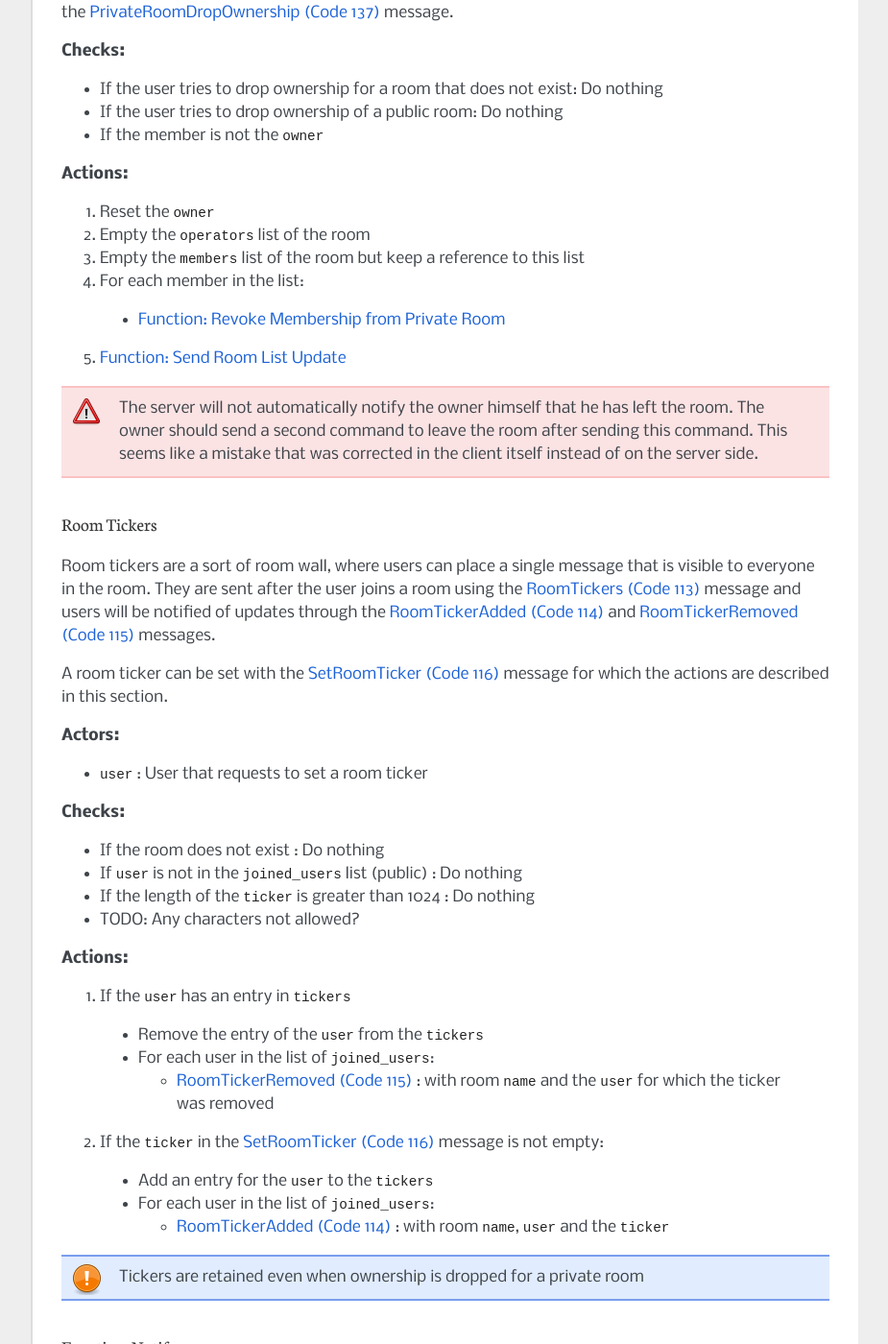
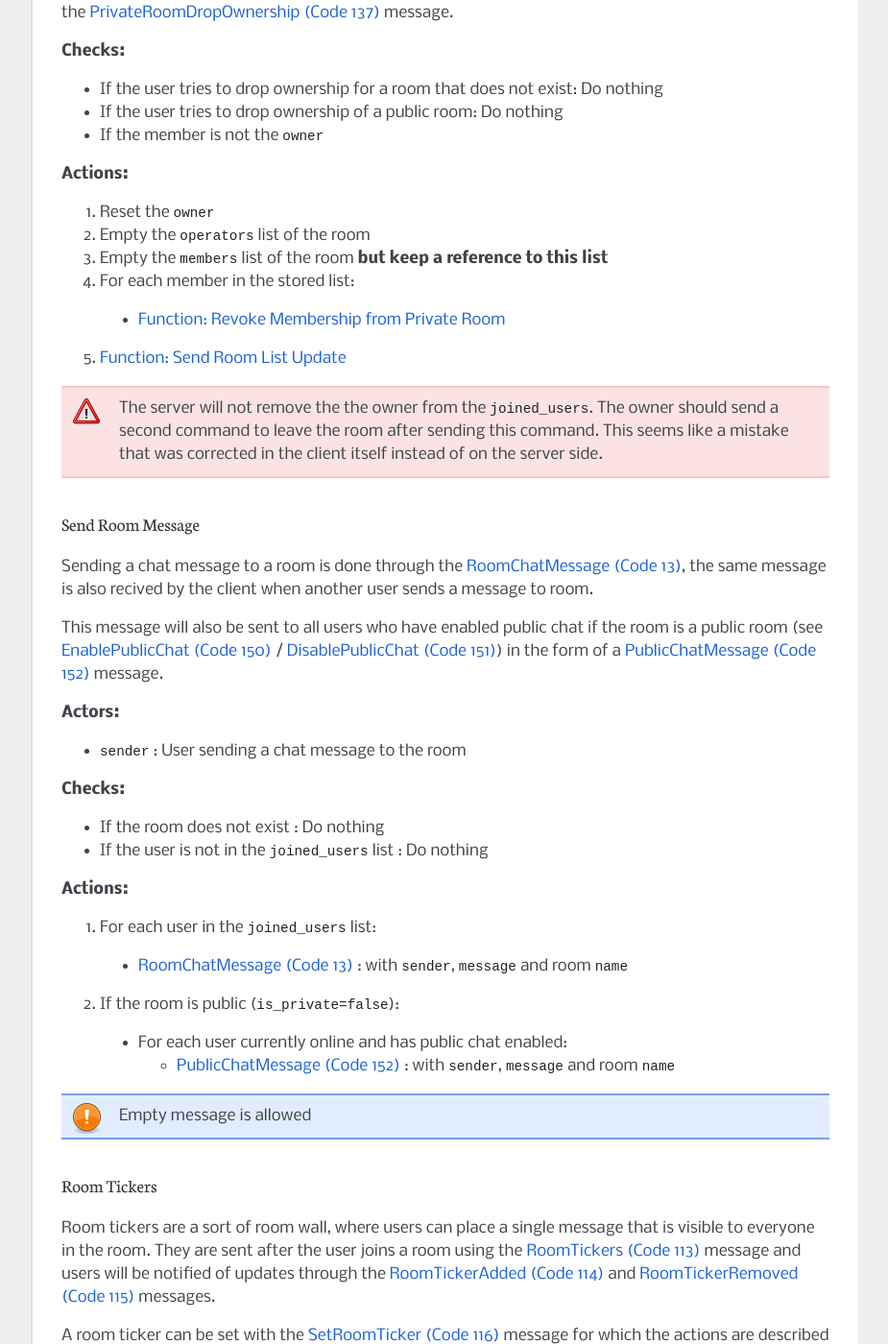
Before and after one commit to JurgenR/aioslsk, a Sphinx documentation site: the page built from docs/source/SOULSEEK.rst, in a window 1280 px wide and 1400 px high, scrolled down 18210 px. Shown: the whole window at 96% size, without its empty margins (198-1123 px from the left). Built offline with Sphinx 7.4.7, drawn with Linux system fonts in a browser that asks for light colours; some of the changed text lies outside the part shown.

Commit message:
feat: add section on room messages

```diff
--- a/docs/source/SOULSEEK.rst
+++ b/docs/source/SOULSEEK.rst
@@ -858,16 +858,47 @@ Owners can drop ownership of a private room, this will disband the private room.
 
 1. Reset the ``owner``
 2. Empty the ``operators`` list of the room
-3. Empty the ``members`` list of the room but keep a reference to this list
-4. For each member in the list:
+3. Empty the ``members`` list of the room **but keep a reference to this list**
+4. For each member in the stored list:
 
   * :ref:`function-private-room-revoke-membership`
 
 5. :ref:`function-room-list-update`
 
+.. warning::
+  The server will not remove the the owner from the ``joined_users``. The owner should send a second command to leave the room after sending this command. This seems like a mistake that was corrected in the client itself instead of on the server side.
 
-.. warning::
-  The server will not automatically notify the owner himself that he has left the room. The owner should send a second command to leave the room after sending this command. This seems like a mistake that was corrected in the client itself instead of on the server side.
+
+Send Room Message
+-----------------
+
+Sending a chat message to a room is done through the :ref:`RoomChatMessage`, the same message is also recived by the client when another user sends a message to room.
+
+This message will also be sent to all users who have enabled public chat if the room is a public room (see :ref:`EnablePublicChat` / :ref:`DisablePublicChat`) in the form of a :ref:`PublicChatMessage` message.
+
+**Actors:**
+
+* ``sender`` : User sending a chat message to the room
+
+**Checks:**
+
+* If the room does not exist : Do nothing
+* If the user is not in the ``joined_users`` list : Do nothing
+
+**Actions:**
+
+1. For each user in the ``joined_users`` list:
+
+  * :ref:`RoomChatMessage` : with ``sender``, ``message`` and room ``name``
+
+2. If the room is public (``is_private=false``):
+
+  * For each user currently online and has public chat enabled:
+
+    * :ref:`PublicChatMessage` : with ``sender``, ``message`` and room ``name``
+
+.. note::
+  Empty message is allowed
 
 
 Room Tickers
@@ -881,26 +912,32 @@ A room ticker can be set with the :ref:`SetRoomTicker` message for which the act
 
 * ``user`` : User that requests to set a room ticker
 
+
+**Input Checks:**
+
+* If the length of the ``ticker`` is greater than 1024 : Do nothing
+* TODO: Any characters not allowed?
+
+
 **Checks:**
 
 * If the room does not exist : Do nothing
 * If ``user`` is not in the ``joined_users`` list (public) : Do nothing
-* If the length of the ``ticker`` is greater than 1024 : Do nothing
-* TODO: Any characters not allowed?
+
 
 **Actions:**
 
 1. If the ``user`` has an entry in ``tickers``
 
   * Remove the entry of the ``user`` from the ``tickers``
-  * For each user in the list of ``joined_users``:
+  * For each user in the ``joined_users`` list:
 
     * :ref:`RoomTickerRemoved` : with room ``name`` and the ``user`` for which the ticker was removed
 
 2. If the ``ticker`` in the :ref:`SetRoomTicker` message is not empty:
 
   * Add an entry for the ``user`` to the ``tickers``
-  * For each user in the list of ``joined_users``:
+  * For each user in the ``joined_users`` list:
 
     * :ref:`RoomTickerAdded` : with room ``name``, ``user`` and the ``ticker``
 
@@ -937,7 +974,7 @@ Function to join the room, checks should already be performed.
 **Actions:**
 
 1. Add the user to the list of ``joined_users``
-2. For each user in the list of ``joined_users``:
+2. For each user in the ``joined_users`` list:
 
   * :ref:`UserJoinedRoom` : with room ``name`` (+ stats) of ``joiner`` of the room
 
@@ -971,7 +1008,7 @@ Function to leave a room
 **Actions:**
 
 1. Remove the user from the list of ``joined_users``
-2. For each user in the list of ``joined_users``:
+2. For each user in the ``joined_users`` list:
 
   * :ref:`UserLeftRoom` : with room ``name`` and list (+ stats) of ``leaver`` of the room
 
```
Also changed, not shown: 2 other files.
